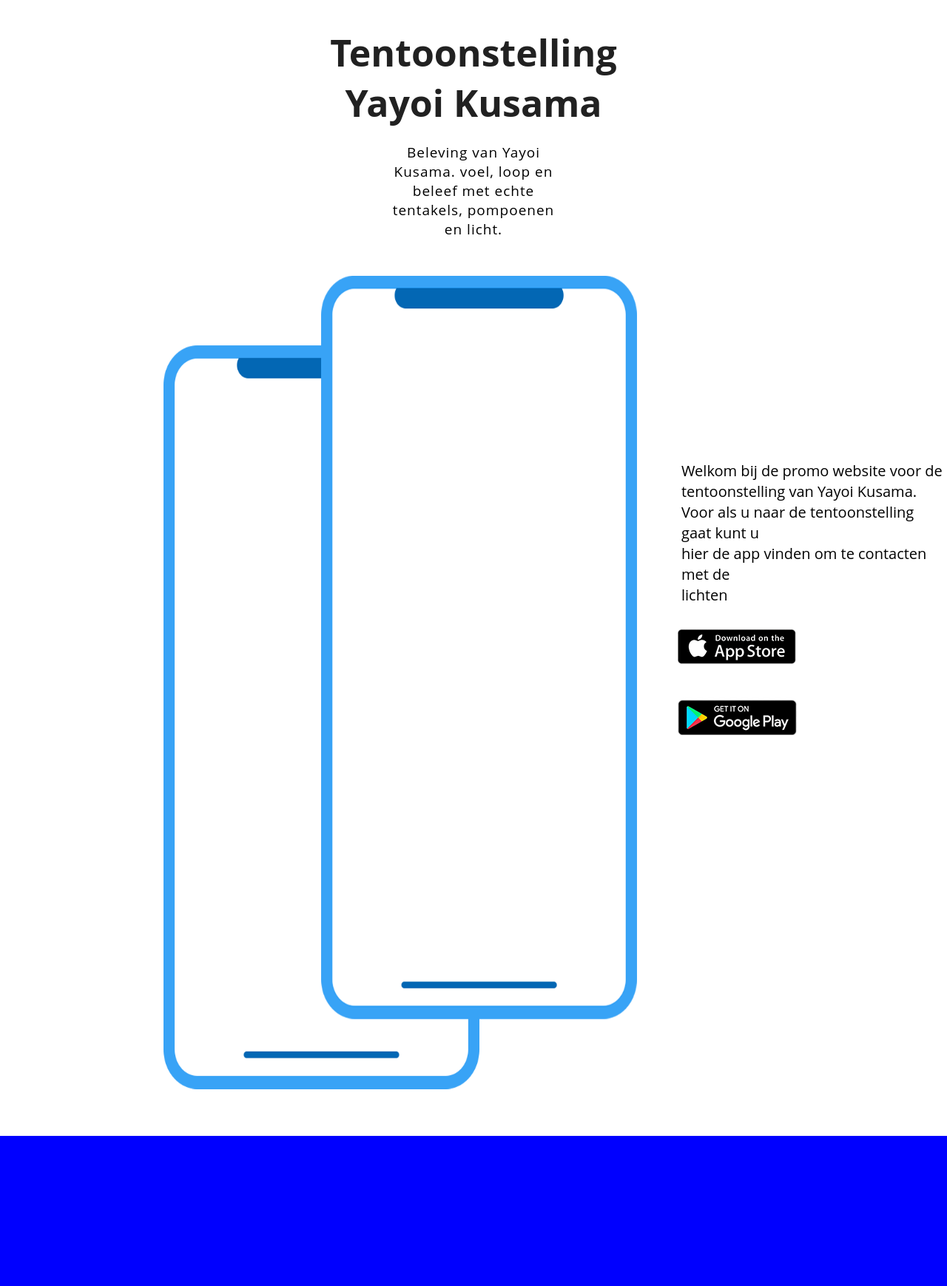
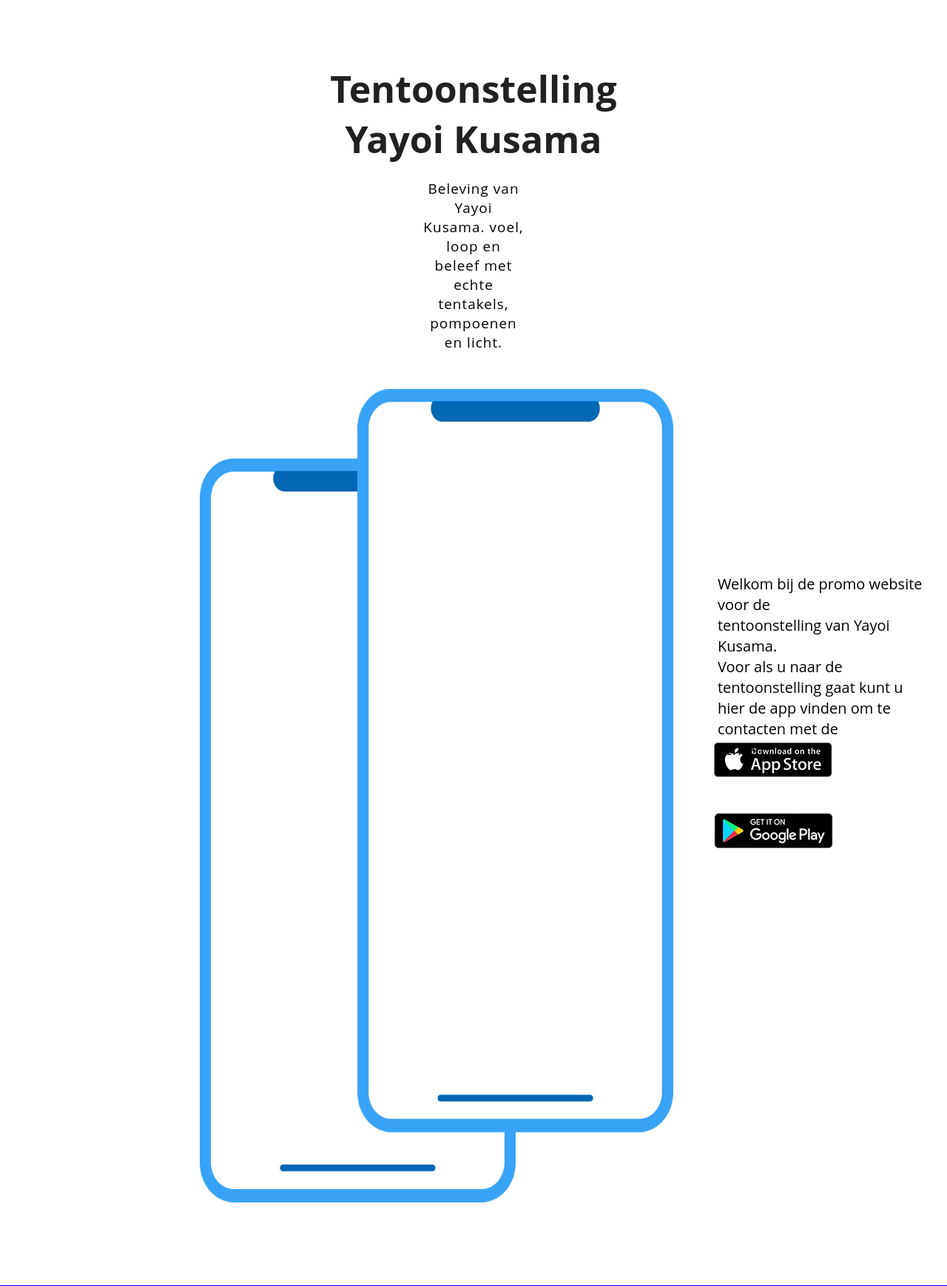
Before and after one commit to JamieVos991/F2M2-Radicale-Kunstspeeltuin, a PHP site: page / in a window 1280 px wide. Shown: the part 124-1863 px from the top of the page at 74% size. Run offline with PHP 8.4, Linux system fonts and the light colour scheme.

Commit message:
Random commit

```diff
--- a/Code/Promo/Stylesheet/Style.css
+++ b/Code/Promo/Stylesheet/Style.css
@@ -41,7 +41,7 @@ nav a {
 
 #TTS {
     background-color: white;
-    padding: 521px;
+    padding: 570px;
     max-width: 100%;
 }
 
```
